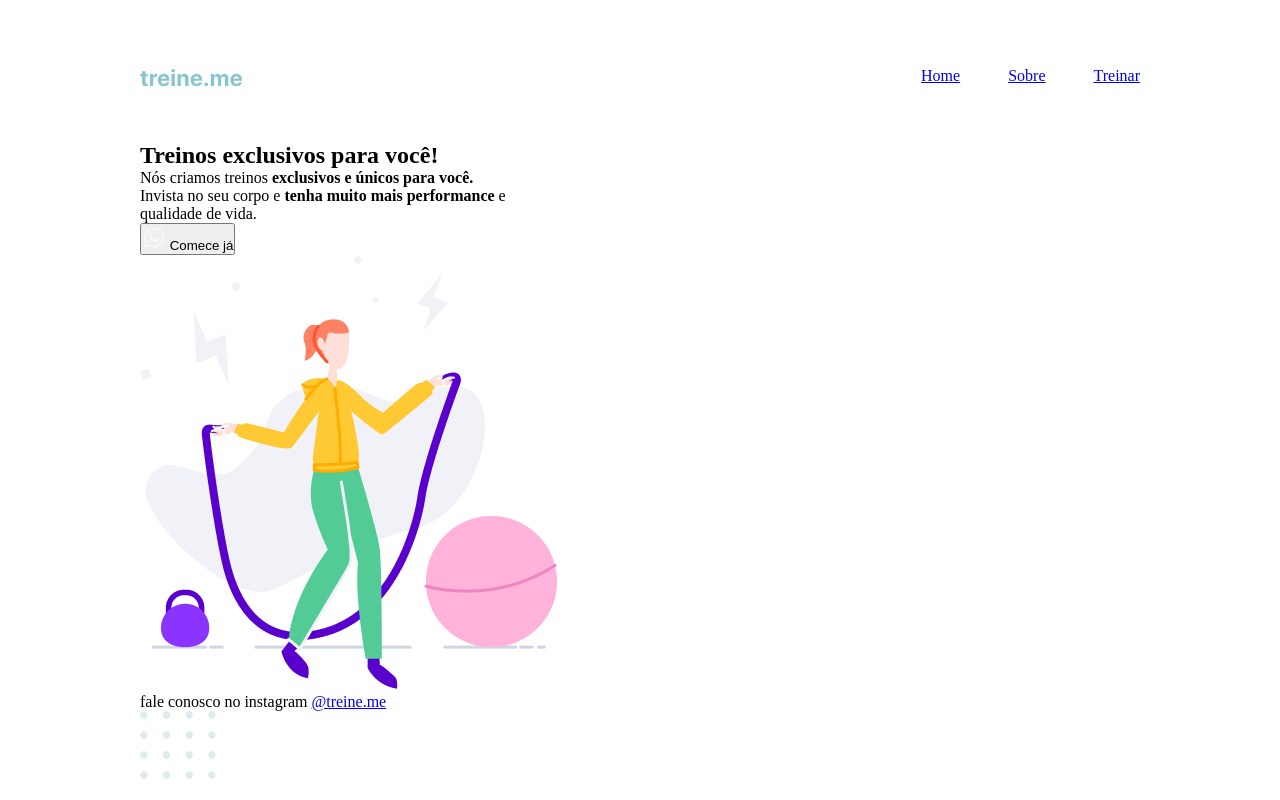
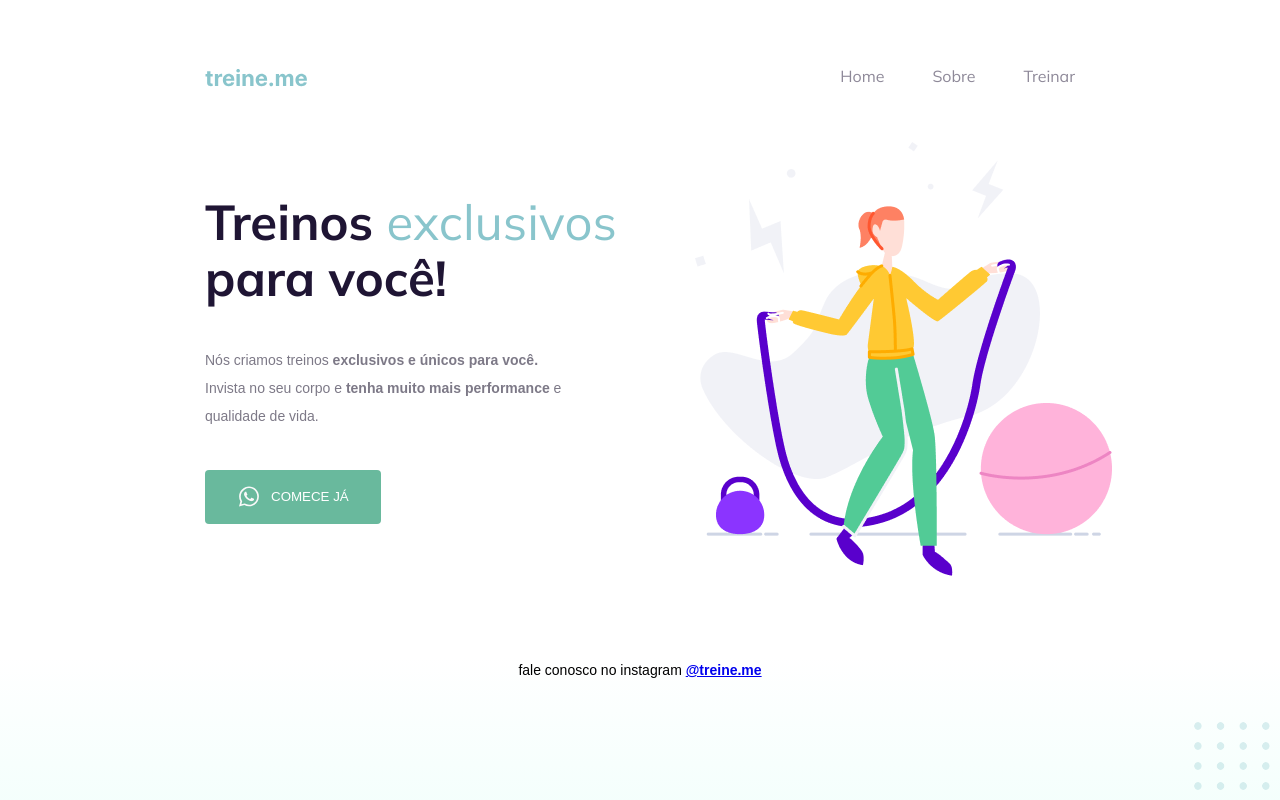
Before and after one commit to macedocmateus/treineMe-layout, a plain HTML site: page index.html in a window 1280 px wide. Drawn offline with Linux system fonts and the light colour scheme.

Commit message:
add all elements css and fix position  elements

```diff
--- a/index.html
+++ b/index.html
@@ -1,6 +1,9 @@
 <!DOCTYPE html>
 <html lang="pt-br">
 <head>
+  <link rel="preconnect" href="https://fonts.googleapis.com">
+  <link rel="preconnect" href="https://fonts.gstatic.com" crossorigin>
+  <link href="https://fonts.googleapis.com/css2?family=Mulish:wght@400;700&family=Open+Sans:wght@400;700&display=swap" rel="stylesheet">
   <meta charset="UTF-8">
   <meta name="viewport" content="width=device-width, initial-scale=1.0">
   <title>Treine me</title>
@@ -20,7 +23,7 @@
 
   <main>
     <section>
-      <h1>Treinos exclusivos para você!</h1>
+      <h1>Treinos <span>exclusivos</span> para você!</h1>
 
       <p>Nós criamos treinos <strong>exclusivos e únicos para você.</strong> <br>
         Invista no seu corpo e <strong>tenha muito mais performance</strong> e <br> qualidade de vida.</p>
@@ -35,7 +38,7 @@
   <footer>
     fale conosco no instagram <a href="https://instagram.com/treineme" target="_blank">@treine.me</a>
   </footer>
-  <img src="assets/balls-decoration.svg" alt="bolinhas verde no canto inferior direito da página">
+  <img id="balls" src="assets/balls-decoration.svg" alt="bolinhas verde no canto inferior direito da página">
 </div>
 </body>
 </html>
--- a/style.css
+++ b/style.css
@@ -2,15 +2,22 @@
   padding: 0;
   margin: 0;
   box-sizing: border-box;
+
 }
 
 body {
-
+  padding: 0;
+  margin: 0;
+  box-sizing: border-box;
+  font-family: open-sans, sans-serif;
+  background: linear-gradient(180deg, rgba(227, 255, 248, 0.00) 82.08%, rgba(227, 255, 248, 0.38) 100%);
+  min-height: 100vh;
 }
 
 .page {
   width: 1000px;
-margin: 65px auto 0;
+  margin: 0 auto;
+  padding: 65px;
 }
 
 nav {
@@ -18,6 +25,7 @@ display: flex;
   justify-content: space-between;
   align-items: center;
   margin-bottom: 55px;
+
 }
 
 ul {
@@ -25,3 +33,82 @@ display: flex;
   gap: 48px;
   list-style: none;
 }
+
+ul li a {
+  color: #1f1534;
+  text-decoration: none;
+  opacity: .5;
+}
+
+ul li a:hover {
+  font-weight: bold;
+  opacity: 1;
+}
+
+
+h1, ul {
+  font-family: mulish, sans-serif;
+}
+
+main {
+  display: flex;
+  justify-content: space-between;
+  align-items: center;
+}
+
+h1 {
+  font-size: 49px;
+  line-height: 56px;
+  color: #1f1534;
+  width: 490px;
+}
+
+h1 span {
+  color: #89c5cc;
+  font-weight: normal;
+}
+
+section p {
+  font-size: 14px;
+  line-height: 28px;
+  color: #7d7987;
+  margin: 40px 0;
+}
+
+button {
+  color: white;
+  text-transform: uppercase;
+
+  background-color: #69B99D;
+  border-radius: 4px;
+  border: none;
+  padding: 14px 32px 15px;
+
+  display: flex;
+  align-items: center;
+  justify-content: center;
+  gap: 10px;
+
+  cursor: pointer;
+}
+
+button:hover {
+  background-color: #4db490;
+}
+
+footer {
+  font-size: 14px;
+  line-height: 28px;
+  text-align: center;
+  margin-top: 80px;
+}
+
+footer a {
+  font-weight: bold;
+}
+
+#balls {
+  position: fixed;
+  bottom: 0;
+  right: 0;
+}
```
Lines whose indentation alone changed are shown as unchanged.
